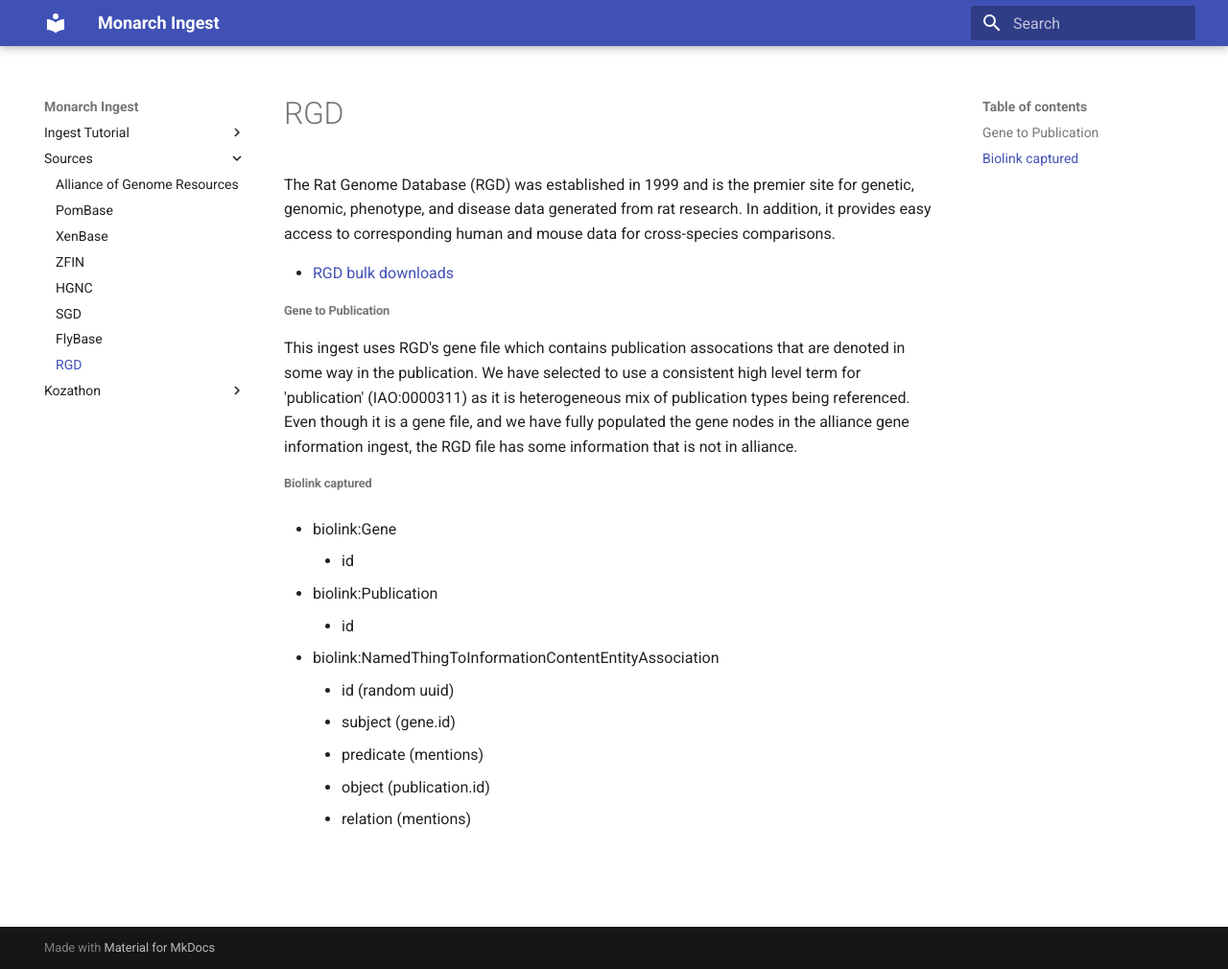
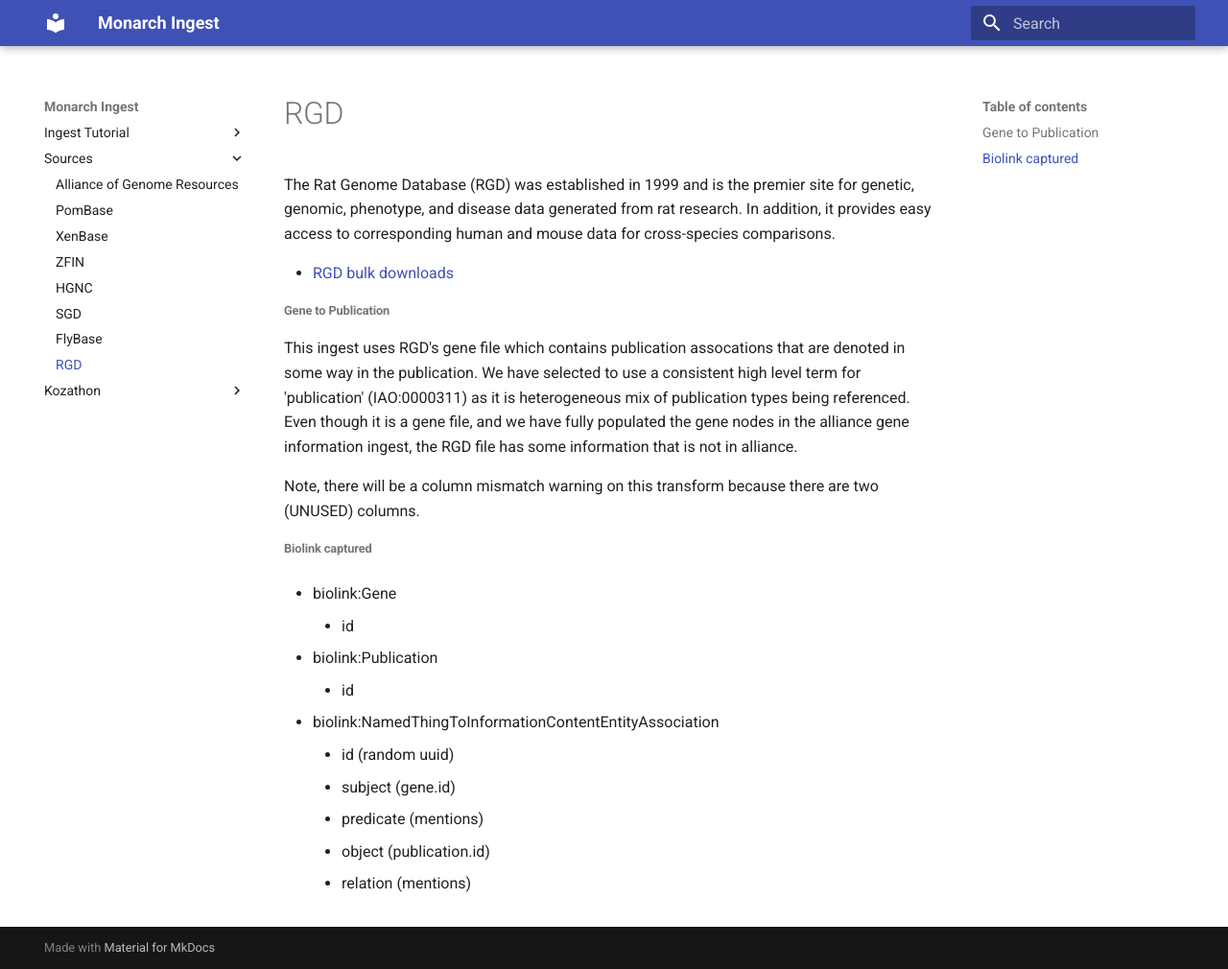
Before and after one commit to monarch-initiative/monarch-ingest, an MkDocs documentation site: the page built from docs/ingests/rgd.md, in a window 1280 px wide and 1010 px high. Shown: the whole window at 96% size. Built offline with MkDocs 1.6.1 and Material for MkDocs 9.7.7, drawn with Linux system fonts in a browser that asks for light colours.

Commit message:
Added comments about the column mismatch warning from the RGD g2pub file

```diff
--- a/docs/ingests/rgd.md
+++ b/docs/ingests/rgd.md
@@ -5,6 +5,9 @@ The Rat Genome Database (RGD) was established in 1999 and is the premier site fo
 ### Gene to Publication
 
 This ingest uses RGD's gene file which contains publication assocations that are denoted in some way in the publication. We have selected to use a consistent high level term for 'publication' (IAO:0000311) as it is heterogeneous mix of publication types being referenced. Even though it is a gene file, and we have fully populated the gene nodes in the alliance gene information ingest, the RGD file has some information that is not in alliance.
+
+Note, there will be a column mismatch warning on this transform because there are two (UNUSED) columns.
+
 
 #### Biolink captured
 
```
Also changed, not shown: 1 other file.
